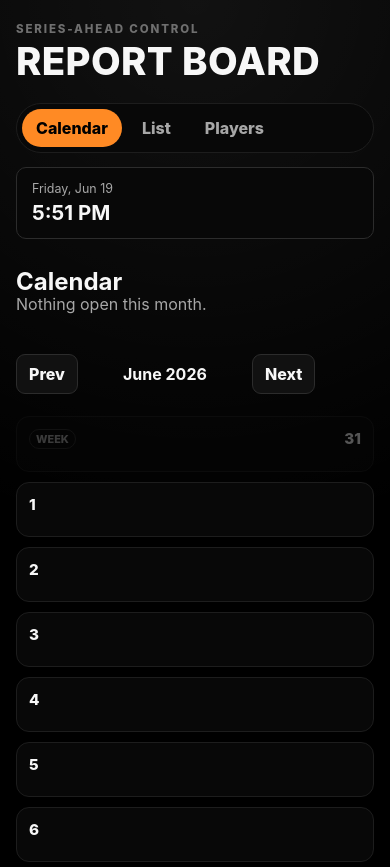
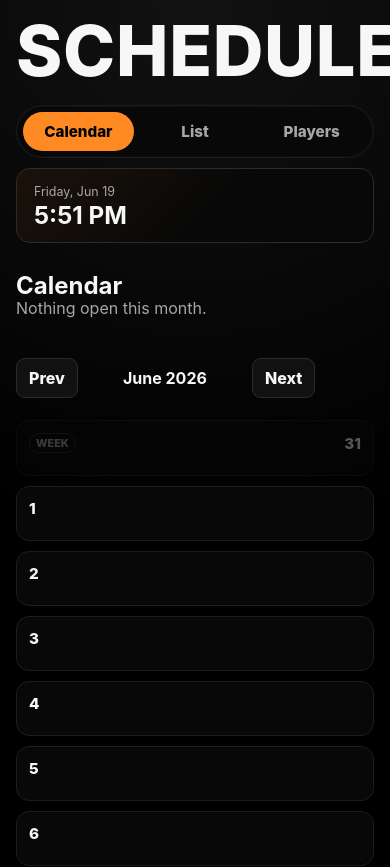
Before and after one commit to cooper-710/Schedule, a plain HTML site: page index.html in a window 390 px wide. Shown: the top 867 px of the page. Drawn offline with Linux system fonts and the light colour scheme; no server answers.

Commit message:
Refresh schedule header

```diff
--- a/app.js
+++ b/app.js
@@ -1076,4 +1076,5 @@ resetPlayerForm();
 prunePastAutoTasks();
 render();
 autoSyncSchedules();
+setInterval(updateClock, 1_000);
 setInterval(render, 60_000);
--- a/index.html
+++ b/index.html
@@ -3,15 +3,14 @@
   <head>
     <meta charset="UTF-8" />
     <meta name="viewport" content="width=device-width, initial-scale=1.0" />
-    <title>Report Board</title>
+    <title>Schedule</title>
     <link rel="stylesheet" href="styles.css" />
   </head>
   <body>
     <div class="app-shell">
       <header class="topbar">
         <div>
-          <p class="eyebrow">Series-ahead control</p>
-          <h1>Report Board</h1>
+          <h1>Schedule</h1>
         </div>
         <div class="topbar-actions">
           <nav class="page-tabs" aria-label="Pages">
--- a/styles.css
+++ b/styles.css
@@ -49,21 +49,21 @@ button:disabled {
 .app-shell {
   width: min(1240px, 100%);
   margin: 0 auto;
-  padding: 32px 24px 56px;
+  padding: 28px 24px 56px;
 }
 
 .topbar {
   display: flex;
-  align-items: flex-start;
+  align-items: center;
   justify-content: space-between;
   gap: 24px;
-  margin-bottom: 30px;
+  margin-bottom: 44px;
 }
 
 .topbar-actions {
   display: flex;
   align-items: center;
-  gap: 14px;
+  gap: 16px;
 }
 
 .eyebrow {
@@ -84,10 +84,10 @@ p {
 
 h1 {
   margin-bottom: 0;
-  font-size: clamp(2.4rem, 7vw, 5.8rem);
+  font-size: clamp(3.2rem, 9vw, 7.5rem);
   font-weight: 850;
   letter-spacing: 0.01em;
-  line-height: 0.9;
+  line-height: 0.84;
   text-transform: uppercase;
 }
 
@@ -100,19 +100,21 @@ h2 {
 .page-tabs {
   display: flex;
   gap: 6px;
-  padding: 5px;
+  padding: 6px;
   border: 1px solid var(--line-soft);
   border-radius: 999px;
-  background: var(--surface);
+  background: rgba(8, 8, 8, 0.92);
+  box-shadow: inset 0 0 0 1px rgba(255, 255, 255, 0.02);
 }
 
 .tab-action {
   border: 0;
   border-radius: 999px;
-  padding: 9px 14px;
+  padding: 12px 20px;
   background: transparent;
   color: var(--muted);
   font-weight: 800;
+  font-size: 0.95rem;
 }
 
 .tab-action.active {
@@ -121,11 +123,13 @@ h2 {
 }
 
 .today-card {
-  min-width: 142px;
-  padding: 13px 15px;
+  min-width: 154px;
+  padding: 15px 17px;
   border: 1px solid var(--line);
-  border-radius: 10px;
-  background: rgba(8, 8, 8, 0.9);
+  border-radius: 14px;
+  background:
+    linear-gradient(135deg, rgba(255, 138, 36, 0.08), transparent 56%),
+    rgba(8, 8, 8, 0.9);
   text-align: right;
 }
 
@@ -138,7 +142,9 @@ h2 {
 .today-card strong {
   display: block;
   margin-top: 4px;
-  font-size: 1.28rem;
+  color: var(--text);
+  font-size: 1.52rem;
+  line-height: 1;
 }
 
 .page {
@@ -786,6 +792,18 @@ select:focus {
     text-align: left;
   }
 
+  h1 {
+    font-size: clamp(3rem, 18vw, 5.4rem);
+  }
+
+  .page-tabs {
+    justify-content: space-between;
+  }
+
+  .tab-action {
+    flex: 1;
+  }
+
   .stats-grid {
     grid-template-columns: 1fr;
   }
@@ -808,6 +826,18 @@ select:focus {
     padding: 22px 16px 42px;
   }
 
+  .topbar {
+    margin-bottom: 30px;
+  }
+
+  .topbar-actions {
+    gap: 10px;
+  }
+
+  .tab-action {
+    padding: 10px 12px;
+  }
+
   .toolbar,
   .note-card,
   .form-row,
```
Also changed, not shown: README.md.
